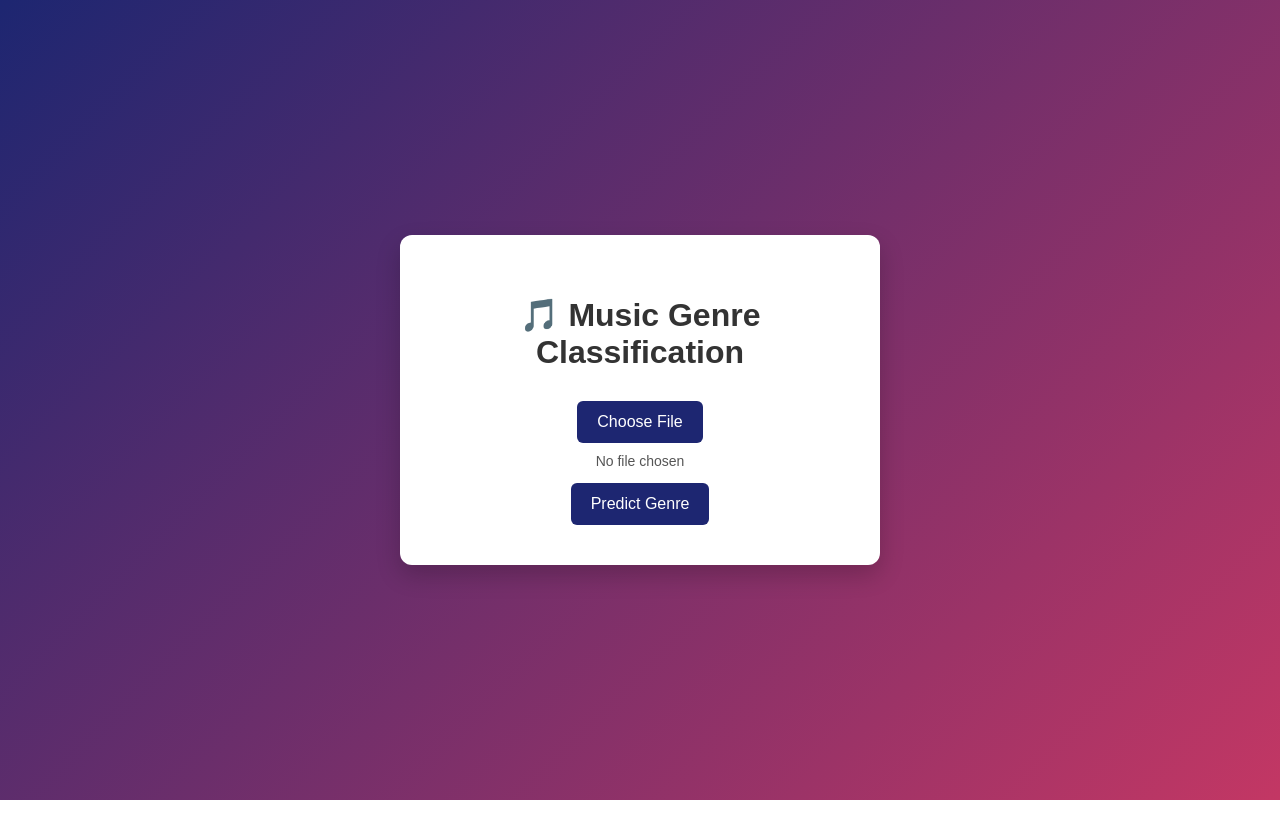
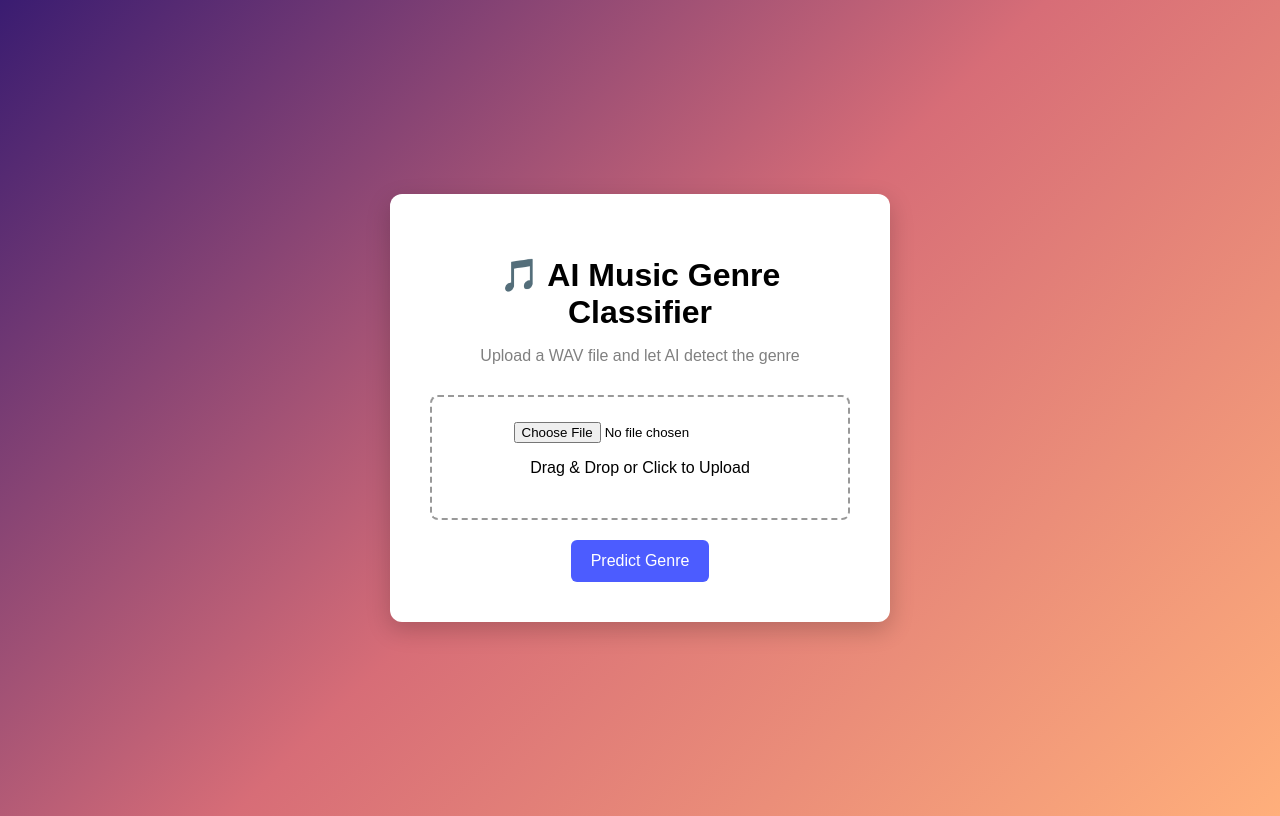
Before and after one commit to Varunvick/Music-Genre-Classification-Project, a Flask app: page / in a window 1280 px wide. Run offline with Flask 3, Linux system fonts and the light colour scheme; parts of the project's set-up code (start-up, migrations or seed data) failed here and were passed over.

Commit message:
updated UI design

```diff
--- a/webapp/app.py
+++ b/webapp/app.py
@@ -14,6 +14,9 @@ MODEL_PATH = os.path.join(BASE_DIR, "models", "model.pkl")
 
 # Temporary upload folder (required for Render)
 UPLOAD_FOLDER = "/tmp"
+
+# Create upload folder if it doesn't exist
+os.makedirs(UPLOAD_FOLDER, exist_ok=True)
 
 print("BASE_DIR:", BASE_DIR)
 print("MODEL_PATH:", MODEL_PATH)
@@ -52,8 +55,10 @@ def predict():
         # Predict
         prediction = model.predict(mfcc_scaled)
 
-        return render_template("index.html", genre=prediction[0])
+        # Assuming the model returns a single genre prediction
+        predicted_genre = prediction[0]
 
+        return render_template("index.html", genre=predicted_genre)
     except Exception as e:
         return f"Error: {str(e)}"
 
--- a/webapp/static/style.css
+++ b/webapp/static/style.css
@@ -1,76 +1,73 @@
 body{
-    font-family: Arial, Helvetica, sans-serif;
-    background: linear-gradient(135deg,#1d2671,#c33764);
+    font-family: Arial, sans-serif;
+    background: linear-gradient(135deg,#3a1c71,#d76d77,#ffaf7b);
     height:100vh;
     display:flex;
     justify-content:center;
     align-items:center;
-    margin:0;
 }
 
 .container{
     background:white;
     padding:40px;
     border-radius:12px;
-    width:400px;
+    width:420px;
     text-align:center;
-    box-shadow:0 10px 25px rgba(0,0,0,0.2);
+    box-shadow:0 8px 25px rgba(0,0,0,0.2);
 }
 
 h1{
-    margin-bottom:20px;
-    color:#333;
+    margin-bottom:10px;
 }
 
-input[type="file"]{
-    margin:20px 0;
+.subtitle{
+    color:gray;
+    margin-bottom:30px;
+}
+
+.upload-box{
+    border:2px dashed #999;
+    padding:25px;
+    margin-bottom:20px;
+    border-radius:8px;
+    cursor:pointer;
+}
+
+.upload-box:hover{
+    border-color:#4c5cff;
 }
 
 button{
-    background:#1d2671;
+    background:#4c5cff;
     color:white;
     border:none;
     padding:12px 20px;
     border-radius:6px;
     font-size:16px;
     cursor:pointer;
-    transition:0.3s;
 }
 
 button:hover{
-    background:#c33764;
+    background:#3a45e6;
 }
 
-.result{
-    margin-top:20px;
-    font-size:20px;
-    color:#1d2671;
-    font-weight:bold;
+.result-card{
+    margin-top:30px;
 }
 
-/* hide original file input */
-input[type="file"]{
-display:none;
+.genre{
+    font-size:24px;
+    font-weight:bold;
+    color:#4c5cff;
 }
 
-/* custom upload button */
-.custom-file-upload{
-background:#1d2671;
-color:white;
-padding:12px 20px;
-border-radius:6px;
-cursor:pointer;
-display:inline-block;
-margin-top:10px;
-transition:0.3s;
+.confidence{
+    margin-top:15px;
 }
 
-.custom-file-upload:hover{
-background:#c33764;
+.bar{
+    background:#eee;
+    padding:6px;
+    margin:5px 0;
+    border-radius:5px;
 }
-
-#file-name{
-margin-top:10px;
-color:#555;
-font-size:14px;
-}
--- a/webapp/templates/index.html
+++ b/webapp/templates/index.html
@@ -1,36 +1,44 @@
-<!DOCTYPE html>
 <!DOCTYPE html>
 <html>
 <head>
-    <title>Music Genre Classification</title>
-
+    <title>Music Genre Classifier</title>
     <link rel="stylesheet" href="{{ url_for('static', filename='style.css') }}">
-
 </head>
 
 <body>
 
 <div class="container">
 
-<h1>🎵 Music Genre Classification</h1>
+    <h1>🎵 AI Music Genre Classifier</h1>
+    <p class="subtitle">Upload a WAV file and let AI detect the genre</p>
 
-<form action="/predict" method="post" enctype="multipart/form-data">
+    <form action="/predict" method="POST" enctype="multipart/form-data">
 
-<label for="file-upload" class="custom-file-upload">Choose File</label>
+        <div class="upload-box">
+            <input type="file" name="file" accept=".wav" required>
+            <p>Drag & Drop or Click to Upload</p>
+        </div>
 
-<input id="file-upload" type="file" name="file" accept=".wav" required>
+        <button type="submit">Predict Genre</button>
 
-<p id="file-name">No file chosen</p>
+    </form>
 
-<button type="submit">Predict Genre</button>
+    {% if genre %}
+    <div class="result-card">
 
-</form>
+        <h2>Prediction Result</h2>
 
-{% if genre %}
-<div class="result">
-Predicted Genre: {{ genre }}
-</div>
-{% endif %}
+        <p class="genre">{{ genre }}</p>
+
+        <div class="confidence">
+            <div class="bar classical">Classical</div>
+            <div class="bar rock">Rock</div>
+            <div class="bar jazz">Jazz</div>
+            <div class="bar pop">Pop</div>
+        </div>
+
+    </div>
+    {% endif %}
 
 </div>
 <script>
```
